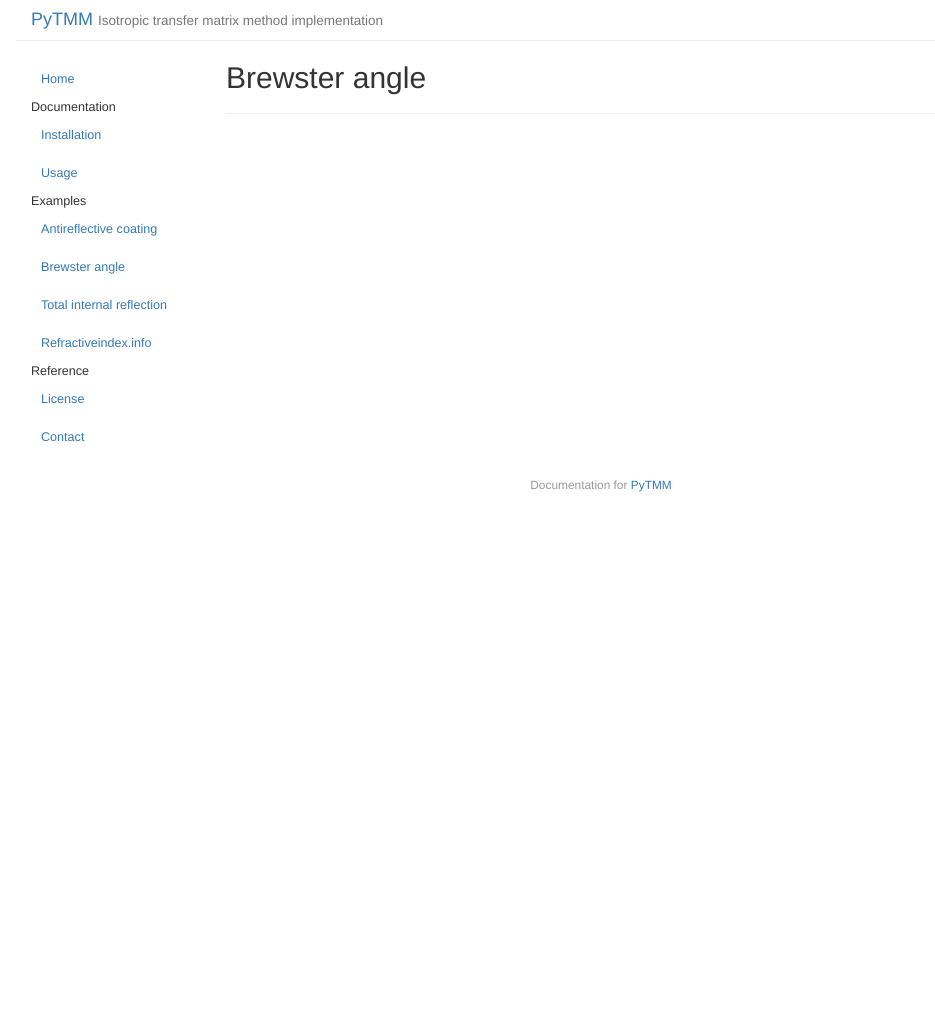
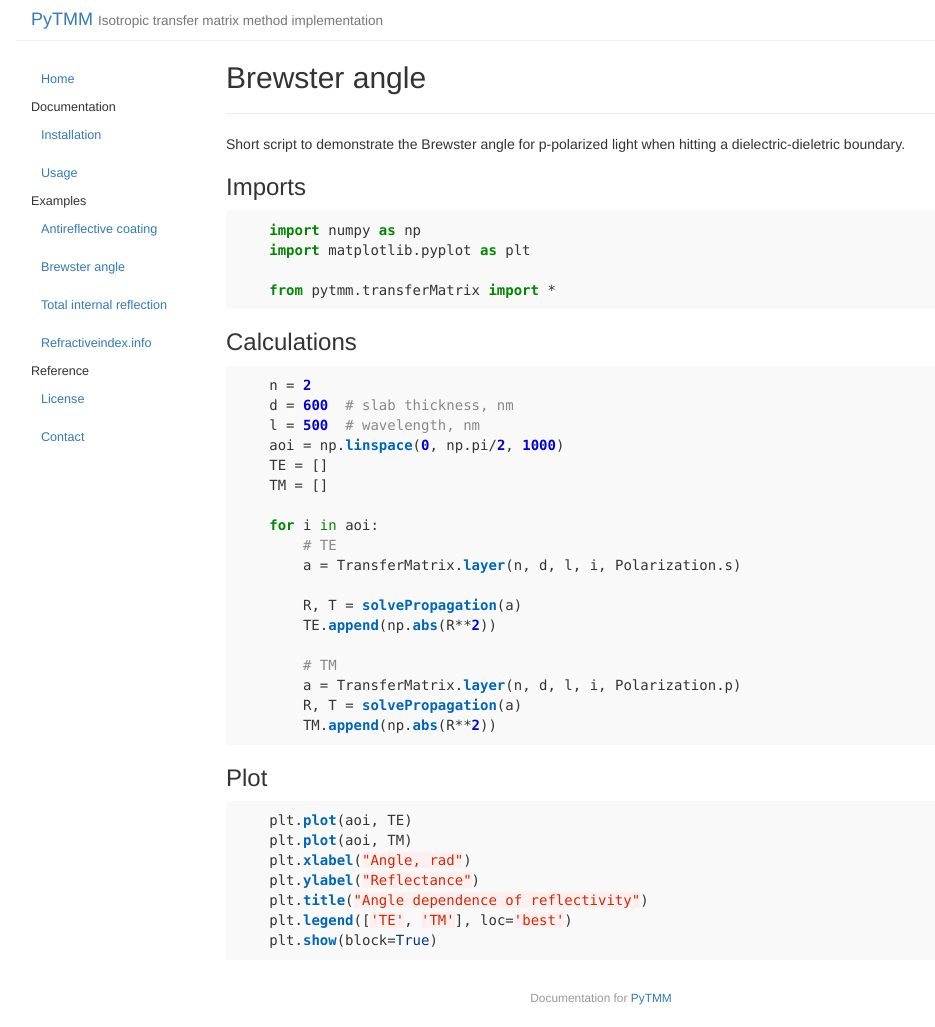
Before and after one commit to kitchenknif/PyTMM, a Jekyll site: the page built from _posts/2016-03-08-brewster-angle.md, in a window 1280 px wide. Shown: the whole page, without its empty margins (39-974 px from the left). Built offline with Jekyll 4.4.1, drawn with Linux system fonts in a browser that asks for light colours; Markdown is read by kramdown in place of the engine named in the settings; before the commit the page ends 900 px from its top, so only the background shows below that.

Commit message:
examples

```diff
--- a/_config.yml
+++ b/_config.yml
@@ -29,6 +29,9 @@ sections: [
 # path (e.g. on GitHub pages) leave off the trailing slash, e.g. /my-project
 baseurl: '/PyTMM'
 
+# development
+#baseurl: ''
+
 # Dates are not included in permalinks
 permalink: none
 
@@ -42,15 +45,4 @@ future: true
 exclude: ['bin', 'README.md']
 
 # Use the redcarpet Markdown renderer
-markdown: redcarpet
-redcarpet:
-    extensions: [
-        'no_intra_emphasis',
-        'fenced_code_blocks',
-        'autolink',
-        'strikethrough',
-        'superscript',
-        'with_toc_data',
-        'tables',
-        'hardwrap'
-    ]
+# markdown: redcarpet
--- a/_posts/2016-03-08-brewster-angle.md
+++ b/_posts/2016-03-08-brewster-angle.md
@@ -5,3 +5,49 @@ category: tut
 date: 2016-03-08 18:08:02
 order: 2
 ---
+Short script to demonstrate the Brewster angle for p-polarized light when hitting
+a dielectric-dieletric boundary.
+
+### Imports
+
+{% highlight python %}
+    import numpy as np
+    import matplotlib.pyplot as plt
+
+    from pytmm.transferMatrix import *
+{% endhighlight %}
+
+### Calculations
+
+{% highlight python %}
+    n = 2
+    d = 600  # slab thickness, nm
+    l = 500  # wavelength, nm
+    aoi = np.linspace(0, np.pi/2, 1000)
+    TE = []
+    TM = []
+
+    for i in aoi:
+        # TE
+        a = TransferMatrix.layer(n, d, l, i, Polarization.s)
+
+        R, T = solvePropagation(a)
+        TE.append(np.abs(R**2))
+
+        # TM
+        a = TransferMatrix.layer(n, d, l, i, Polarization.p)
+        R, T = solvePropagation(a)
+        TM.append(np.abs(R**2))
+{% endhighlight %}
+
+### Plot
+
+{% highlight python %}
+    plt.plot(aoi, TE)
+    plt.plot(aoi, TM)
+    plt.xlabel("Angle, rad")
+    plt.ylabel("Reflectance")
+    plt.title("Angle dependence of reflectivity")
+    plt.legend(['TE', 'TM'], loc='best')
+    plt.show(block=True)
+{% endhighlight %}
```
Also changed, not shown: _posts/2016-03-08-antireflective-coating.md (+41 -0 lines), _posts/2016-03-08-total-internal-reflection.md (+36 -0 lines), index.md (+0 -5 lines).
